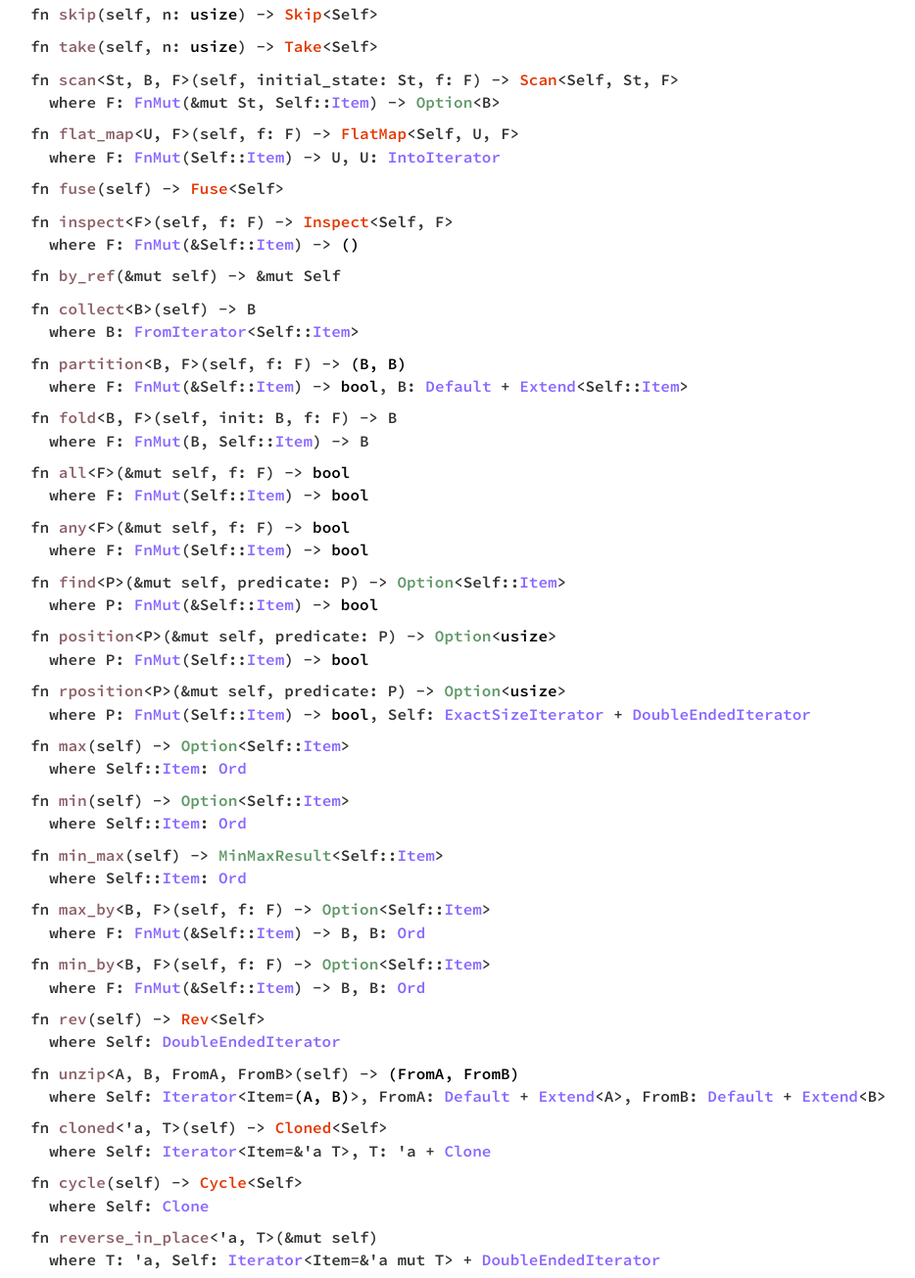
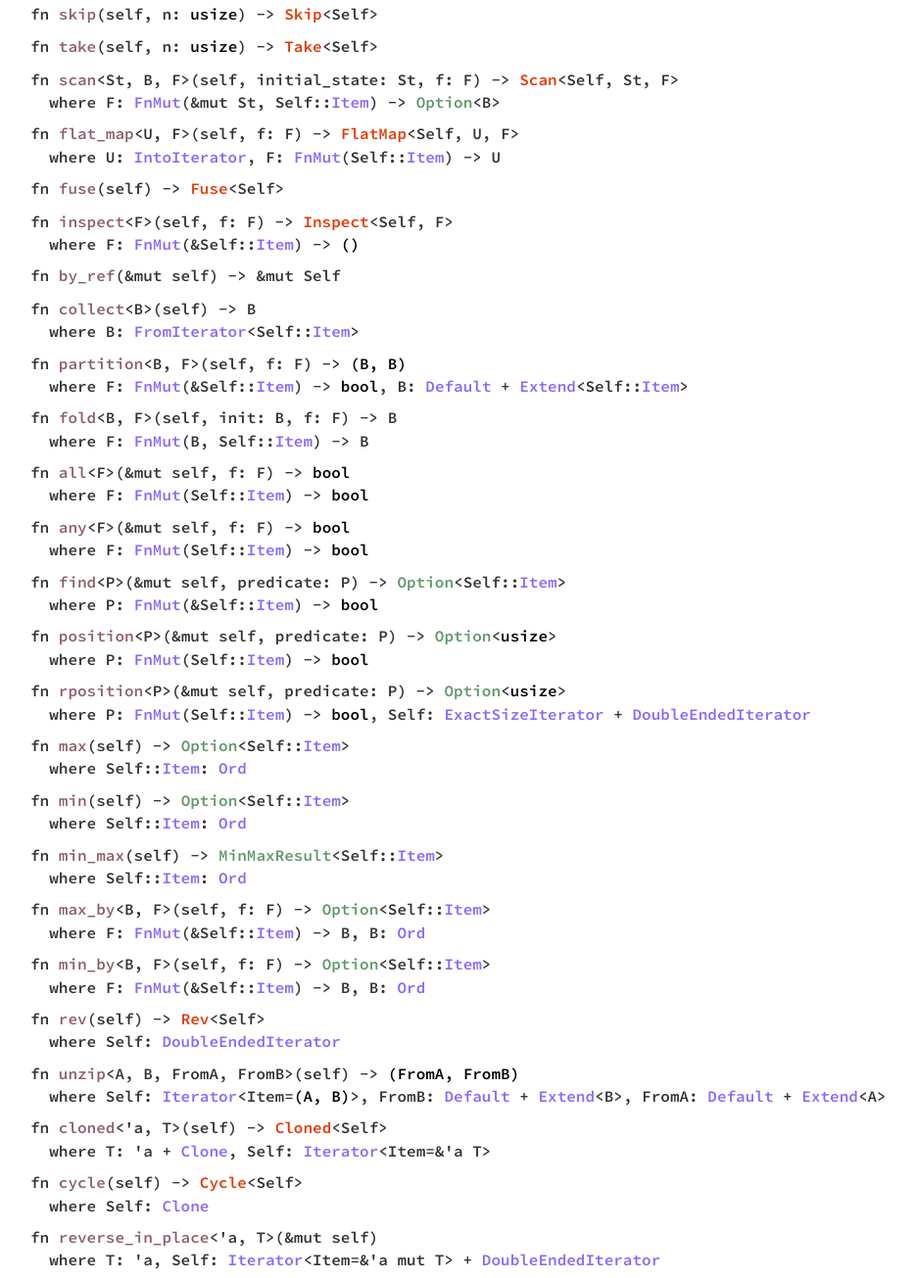
Before and after one commit to Vectorious/geom-rs, a plain HTML site: page geom/rect/struct.Iter.html in a window 1280 px wide. Shown: the part 1008-2313 px from the top of the page at 98% size, without its empty margins (234-1168 px from the left). Drawn offline with Linux system fonts and the light colour scheme.

Commit message:
rebuild pages at b0f0ede

```diff
--- a/geom/rect/struct.Iter.html
+++ b/geom/rect/struct.Iter.html
@@ -66,7 +66,7 @@
 <h4 id='method.skip' class='method'><code>fn <a href='http://doc.rust-lang.org/nightly/core/iter/trait.Iterator.html#method.skip' class='fnname'>skip</a>(self, n: <a href='http://doc.rust-lang.org/nightly/std/primitive.usize.html'>usize</a>) -&gt; <a class='struct' href='http://doc.rust-lang.org/nightly/core/iter/struct.Skip.html' title='core::iter::Skip'>Skip</a>&lt;Self&gt;</code></h4>
 <h4 id='method.take' class='method'><code>fn <a href='http://doc.rust-lang.org/nightly/core/iter/trait.Iterator.html#method.take' class='fnname'>take</a>(self, n: <a href='http://doc.rust-lang.org/nightly/std/primitive.usize.html'>usize</a>) -&gt; <a class='struct' href='http://doc.rust-lang.org/nightly/core/iter/struct.Take.html' title='core::iter::Take'>Take</a>&lt;Self&gt;</code></h4>
 <h4 id='method.scan' class='method'><code>fn <a href='http://doc.rust-lang.org/nightly/core/iter/trait.Iterator.html#method.scan' class='fnname'>scan</a>&lt;St, B, F&gt;(self, initial_state: St, f: F) -&gt; <a class='struct' href='http://doc.rust-lang.org/nightly/core/iter/struct.Scan.html' title='core::iter::Scan'>Scan</a>&lt;Self, St, F&gt; <span class='where'>where F: <a class='trait' href='http://doc.rust-lang.org/nightly/core/ops/trait.FnMut.html' title='core::ops::FnMut'>FnMut</a>(&amp;mut St, Self::<a class='trait' href='http://doc.rust-lang.org/nightly/core/iter/trait.Iterator.html' title='core::iter::Iterator'>Item</a>) -&gt; <a class='enum' href='http://doc.rust-lang.org/nightly/core/option/enum.Option.html' title='core::option::Option'>Option</a>&lt;B&gt;</span></code></h4>
-<h4 id='method.flat_map' class='method'><code>fn <a href='http://doc.rust-lang.org/nightly/core/iter/trait.Iterator.html#method.flat_map' class='fnname'>flat_map</a>&lt;U, F&gt;(self, f: F) -&gt; <a class='struct' href='http://doc.rust-lang.org/nightly/core/iter/struct.FlatMap.html' title='core::iter::FlatMap'>FlatMap</a>&lt;Self, U, F&gt; <span class='where'>where F: <a class='trait' href='http://doc.rust-lang.org/nightly/core/ops/trait.FnMut.html' title='core::ops::FnMut'>FnMut</a>(Self::<a class='trait' href='http://doc.rust-lang.org/nightly/core/iter/trait.Iterator.html' title='core::iter::Iterator'>Item</a>) -&gt; U, U: <a class='trait' href='http://doc.rust-lang.org/nightly/core/iter/trait.IntoIterator.html' title='core::iter::IntoIterator'>IntoIterator</a></span></code></h4>
+<h4 id='method.flat_map' class='method'><code>fn <a href='http://doc.rust-lang.org/nightly/core/iter/trait.Iterator.html#method.flat_map' class='fnname'>flat_map</a>&lt;U, F&gt;(self, f: F) -&gt; <a class='struct' href='http://doc.rust-lang.org/nightly/core/iter/struct.FlatMap.html' title='core::iter::FlatMap'>FlatMap</a>&lt;Self, U, F&gt; <span class='where'>where U: <a class='trait' href='http://doc.rust-lang.org/nightly/core/iter/trait.IntoIterator.html' title='core::iter::IntoIterator'>IntoIterator</a>, F: <a class='trait' href='http://doc.rust-lang.org/nightly/core/ops/trait.FnMut.html' title='core::ops::FnMut'>FnMut</a>(Self::<a class='trait' href='http://doc.rust-lang.org/nightly/core/iter/trait.Iterator.html' title='core::iter::Iterator'>Item</a>) -&gt; U</span></code></h4>
 <h4 id='method.fuse' class='method'><code>fn <a href='http://doc.rust-lang.org/nightly/core/iter/trait.Iterator.html#method.fuse' class='fnname'>fuse</a>(self) -&gt; <a class='struct' href='http://doc.rust-lang.org/nightly/core/iter/struct.Fuse.html' title='core::iter::Fuse'>Fuse</a>&lt;Self&gt;</code></h4>
 <h4 id='method.inspect' class='method'><code>fn <a href='http://doc.rust-lang.org/nightly/core/iter/trait.Iterator.html#method.inspect' class='fnname'>inspect</a>&lt;F&gt;(self, f: F) -&gt; <a class='struct' href='http://doc.rust-lang.org/nightly/core/iter/struct.Inspect.html' title='core::iter::Inspect'>Inspect</a>&lt;Self, F&gt; <span class='where'>where F: <a class='trait' href='http://doc.rust-lang.org/nightly/core/ops/trait.FnMut.html' title='core::ops::FnMut'>FnMut</a>(&amp;Self::<a class='trait' href='http://doc.rust-lang.org/nightly/core/iter/trait.Iterator.html' title='core::iter::Iterator'>Item</a>) -&gt; <a href='http://doc.rust-lang.org/nightly/std/primitive.tuple.html'>()</a></span></code></h4>
 <h4 id='method.by_ref' class='method'><code>fn <a href='http://doc.rust-lang.org/nightly/core/iter/trait.Iterator.html#method.by_ref' class='fnname'>by_ref</a>(&amp;mut self) -&gt; &amp;mut Self</code></h4>
@@ -84,8 +84,8 @@
 <h4 id='method.max_by' class='method'><code>fn <a href='http://doc.rust-lang.org/nightly/core/iter/trait.Iterator.html#method.max_by' class='fnname'>max_by</a>&lt;B, F&gt;(self, f: F) -&gt; <a class='enum' href='http://doc.rust-lang.org/nightly/core/option/enum.Option.html' title='core::option::Option'>Option</a>&lt;Self::<a class='trait' href='http://doc.rust-lang.org/nightly/core/iter/trait.Iterator.html' title='core::iter::Iterator'>Item</a>&gt; <span class='where'>where F: <a class='trait' href='http://doc.rust-lang.org/nightly/core/ops/trait.FnMut.html' title='core::ops::FnMut'>FnMut</a>(&amp;Self::<a class='trait' href='http://doc.rust-lang.org/nightly/core/iter/trait.Iterator.html' title='core::iter::Iterator'>Item</a>) -&gt; B, B: <a class='trait' href='http://doc.rust-lang.org/nightly/core/cmp/trait.Ord.html' title='core::cmp::Ord'>Ord</a></span></code></h4>
 <h4 id='method.min_by' class='method'><code>fn <a href='http://doc.rust-lang.org/nightly/core/iter/trait.Iterator.html#method.min_by' class='fnname'>min_by</a>&lt;B, F&gt;(self, f: F) -&gt; <a class='enum' href='http://doc.rust-lang.org/nightly/core/option/enum.Option.html' title='core::option::Option'>Option</a>&lt;Self::<a class='trait' href='http://doc.rust-lang.org/nightly/core/iter/trait.Iterator.html' title='core::iter::Iterator'>Item</a>&gt; <span class='where'>where F: <a class='trait' href='http://doc.rust-lang.org/nightly/core/ops/trait.FnMut.html' title='core::ops::FnMut'>FnMut</a>(&amp;Self::<a class='trait' href='http://doc.rust-lang.org/nightly/core/iter/trait.Iterator.html' title='core::iter::Iterator'>Item</a>) -&gt; B, B: <a class='trait' href='http://doc.rust-lang.org/nightly/core/cmp/trait.Ord.html' title='core::cmp::Ord'>Ord</a></span></code></h4>
 <h4 id='method.rev' class='method'><code>fn <a href='http://doc.rust-lang.org/nightly/core/iter/trait.Iterator.html#method.rev' class='fnname'>rev</a>(self) -&gt; <a class='struct' href='http://doc.rust-lang.org/nightly/core/iter/struct.Rev.html' title='core::iter::Rev'>Rev</a>&lt;Self&gt; <span class='where'>where Self: <a class='trait' href='http://doc.rust-lang.org/nightly/core/iter/trait.DoubleEndedIterator.html' title='core::iter::DoubleEndedIterator'>DoubleEndedIterator</a></span></code></h4>
-<h4 id='method.unzip' class='method'><code>fn <a href='http://doc.rust-lang.org/nightly/core/iter/trait.Iterator.html#method.unzip' class='fnname'>unzip</a>&lt;A, B, FromA, FromB&gt;(self) -&gt; <a href='http://doc.rust-lang.org/nightly/std/primitive.tuple.html'>(FromA, FromB)</a> <span class='where'>where Self: <a class='trait' href='http://doc.rust-lang.org/nightly/core/iter/trait.Iterator.html' title='core::iter::Iterator'>Iterator</a>&lt;Item=<a href='http://doc.rust-lang.org/nightly/std/primitive.tuple.html'>(A, B)</a>&gt;, FromA: <a class='trait' href='http://doc.rust-lang.org/nightly/core/default/trait.Default.html' title='core::default::Default'>Default</a> + <a class='trait' href='http://doc.rust-lang.org/nightly/core/iter/trait.Extend.html' title='core::iter::Extend'>Extend</a>&lt;A&gt;, FromB: <a class='trait' href='http://doc.rust-lang.org/nightly/core/default/trait.Default.html' title='core::default::Default'>Default</a> + <a class='trait' href='http://doc.rust-lang.org/nightly/core/iter/trait.Extend.html' title='core::iter::Extend'>Extend</a>&lt;B&gt;</span></code></h4>
-<h4 id='method.cloned' class='method'><code>fn <a href='http://doc.rust-lang.org/nightly/core/iter/trait.Iterator.html#method.cloned' class='fnname'>cloned</a>&lt;'a, T&gt;(self) -&gt; <a class='struct' href='http://doc.rust-lang.org/nightly/core/iter/struct.Cloned.html' title='core::iter::Cloned'>Cloned</a>&lt;Self&gt; <span class='where'>where Self: <a class='trait' href='http://doc.rust-lang.org/nightly/core/iter/trait.Iterator.html' title='core::iter::Iterator'>Iterator</a>&lt;Item=&amp;'a T&gt;, T: 'a + <a class='trait' href='http://doc.rust-lang.org/nightly/core/clone/trait.Clone.html' title='core::clone::Clone'>Clone</a></span></code></h4>
+<h4 id='method.unzip' class='method'><code>fn <a href='http://doc.rust-lang.org/nightly/core/iter/trait.Iterator.html#method.unzip' class='fnname'>unzip</a>&lt;A, B, FromA, FromB&gt;(self) -&gt; <a href='http://doc.rust-lang.org/nightly/std/primitive.tuple.html'>(FromA, FromB)</a> <span class='where'>where Self: <a class='trait' href='http://doc.rust-lang.org/nightly/core/iter/trait.Iterator.html' title='core::iter::Iterator'>Iterator</a>&lt;Item=<a href='http://doc.rust-lang.org/nightly/std/primitive.tuple.html'>(A, B)</a>&gt;, FromB: <a class='trait' href='http://doc.rust-lang.org/nightly/core/default/trait.Default.html' title='core::default::Default'>Default</a> + <a class='trait' href='http://doc.rust-lang.org/nightly/core/iter/trait.Extend.html' title='core::iter::Extend'>Extend</a>&lt;B&gt;, FromA: <a class='trait' href='http://doc.rust-lang.org/nightly/core/default/trait.Default.html' title='core::default::Default'>Default</a> + <a class='trait' href='http://doc.rust-lang.org/nightly/core/iter/trait.Extend.html' title='core::iter::Extend'>Extend</a>&lt;A&gt;</span></code></h4>
+<h4 id='method.cloned' class='method'><code>fn <a href='http://doc.rust-lang.org/nightly/core/iter/trait.Iterator.html#method.cloned' class='fnname'>cloned</a>&lt;'a, T&gt;(self) -&gt; <a class='struct' href='http://doc.rust-lang.org/nightly/core/iter/struct.Cloned.html' title='core::iter::Cloned'>Cloned</a>&lt;Self&gt; <span class='where'>where T: 'a + <a class='trait' href='http://doc.rust-lang.org/nightly/core/clone/trait.Clone.html' title='core::clone::Clone'>Clone</a>, Self: <a class='trait' href='http://doc.rust-lang.org/nightly/core/iter/trait.Iterator.html' title='core::iter::Iterator'>Iterator</a>&lt;Item=&amp;'a T&gt;</span></code></h4>
 <h4 id='method.cycle' class='method'><code>fn <a href='http://doc.rust-lang.org/nightly/core/iter/trait.Iterator.html#method.cycle' class='fnname'>cycle</a>(self) -&gt; <a class='struct' href='http://doc.rust-lang.org/nightly/core/iter/struct.Cycle.html' title='core::iter::Cycle'>Cycle</a>&lt;Self&gt; <span class='where'>where Self: <a class='trait' href='http://doc.rust-lang.org/nightly/core/clone/trait.Clone.html' title='core::clone::Clone'>Clone</a></span></code></h4>
 <h4 id='method.reverse_in_place' class='method'><code>fn <a href='http://doc.rust-lang.org/nightly/core/iter/trait.Iterator.html#method.reverse_in_place' class='fnname'>reverse_in_place</a>&lt;'a, T&gt;(&amp;mut self) <span class='where'>where T: 'a, Self: <a class='trait' href='http://doc.rust-lang.org/nightly/core/iter/trait.Iterator.html' title='core::iter::Iterator'>Iterator</a>&lt;Item=&amp;'a mut T&gt; + <a class='trait' href='http://doc.rust-lang.org/nightly/core/iter/trait.DoubleEndedIterator.html' title='core::iter::DoubleEndedIterator'>DoubleEndedIterator</a></span></code></h4>
 <h4 id='method.sum' class='method'><code>fn <a href='http://doc.rust-lang.org/nightly/core/iter/trait.Iterator.html#method.sum' class='fnname'>sum</a>&lt;S = Self::<a class='trait' href='http://doc.rust-lang.org/nightly/core/iter/trait.Iterator.html' title='core::iter::Iterator'>Item</a>&gt;(self) -&gt; S <span class='where'>where S: <a class='trait' href='http://doc.rust-lang.org/nightly/core/ops/trait.Add.html' title='core::ops::Add'>Add</a>&lt;Self::<a class='trait' href='http://doc.rust-lang.org/nightly/core/iter/trait.Iterator.html' title='core::iter::Iterator'>Item</a>, Output=S&gt; + <a class='trait' href='http://doc.rust-lang.org/nightly/core/num/trait.Zero.html' title='core::num::Zero'>Zero</a></span></code></h4>
```
